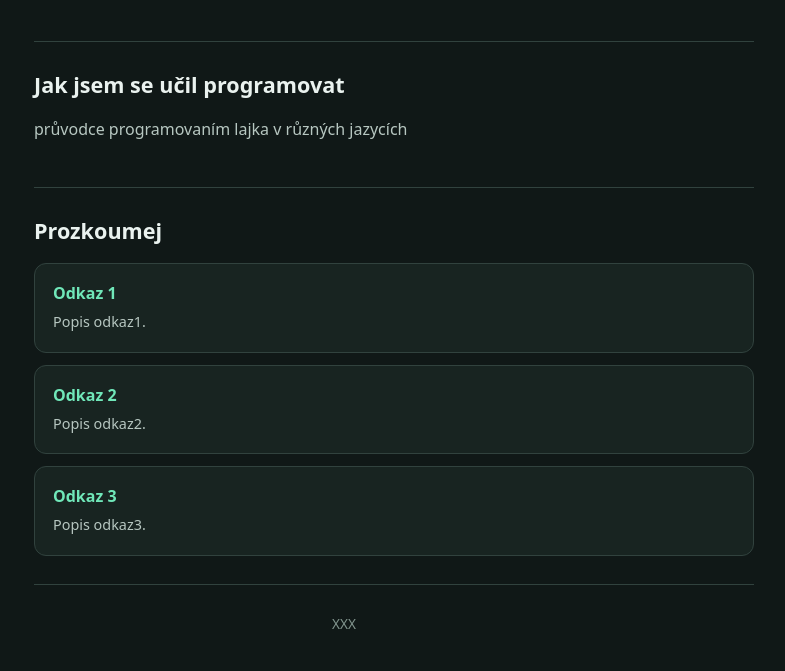
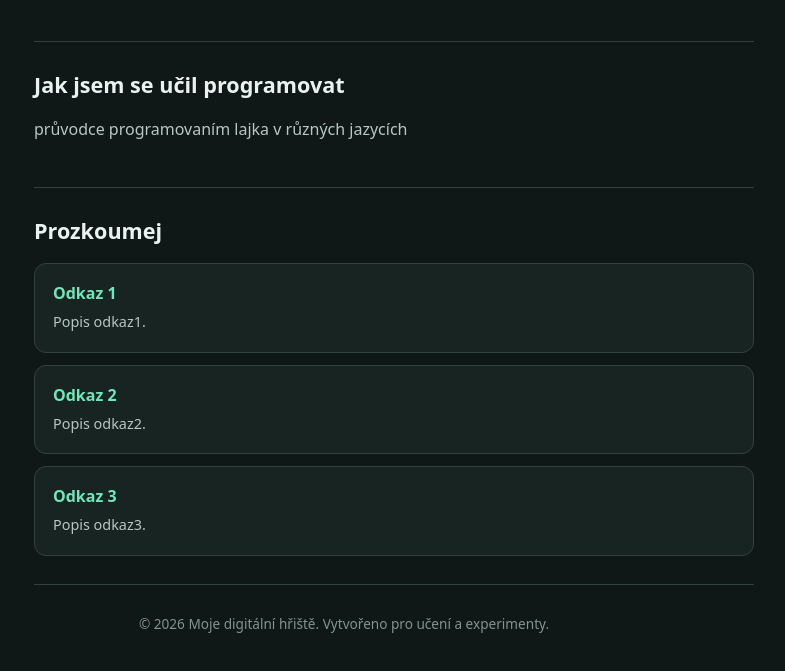
Before and after one commit to berany7-eng/berany7-eng.github.io, a plain HTML site: page coding.html in a window 1280 px wide. Shown: the part 301-972 px from the top of the page, without its empty margins (246-1031 px from the left). Drawn offline with Linux system fonts and the light colour scheme.

Commit message:
Update footer text in coding.html

```diff
--- a/coding.html
+++ b/coding.html
@@ -68,7 +68,7 @@
   </main>
 
   <footer>
-    <p>XXX</p>
+    <p>© 2026 Moje digitální hřiště. Vytvořeno pro učení a experimenty.</p>
   </footer>
 <script src="script.js"></script>
 </body>
```
